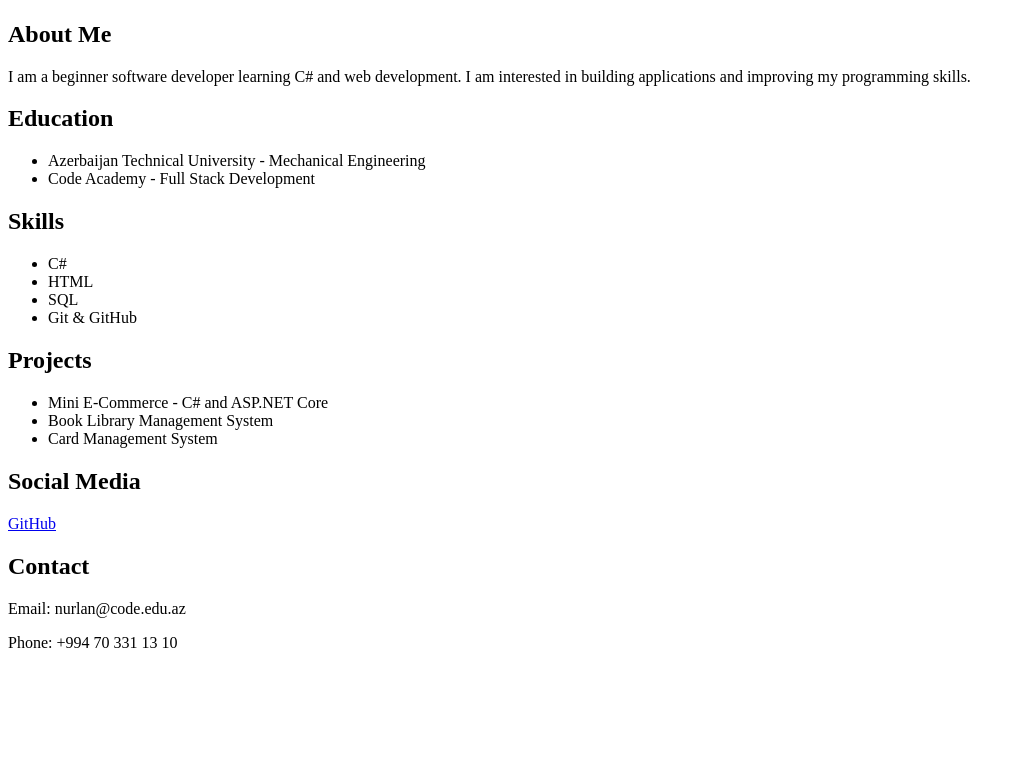
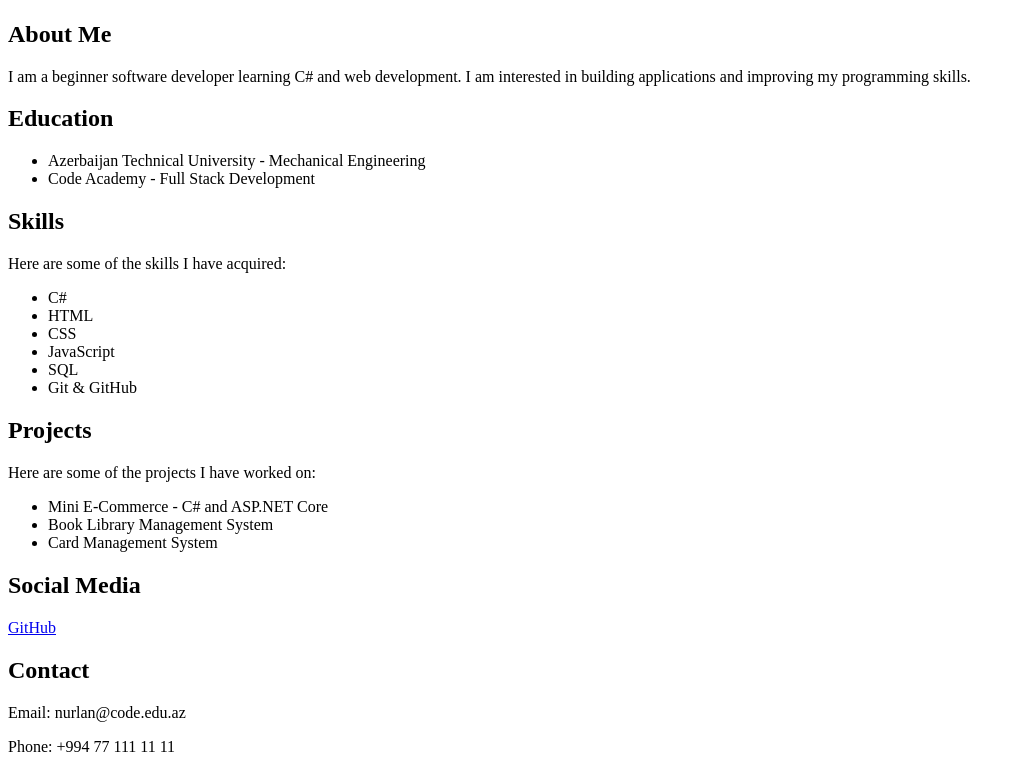
Before and after one commit to nurlansuleymanov/HTML-practica, a plain HTML site: page cv.html in a window 1280 px wide. Shown: the part 419-1191 px from the top of the page, without its empty margins (0-1025 px from the left). Before the commit the page ends 1087 px from the top, so only its background shows below. Drawn offline with Linux system fonts and the light colour scheme.

Commit message:
add html practica

```diff
--- a/cv.html
+++ b/cv.html
@@ -25,15 +25,17 @@
         <li>Code Academy - Full Stack Development</li>
     </ul>
     <h2>Skills</h2>
-
+    <p>Here are some of the skills I have acquired:</p>
     <ul>
         <li>C#</li>
         <li>HTML</li>
+        <li>CSS</li>
+        <li>JavaScript</li>
         <li>SQL</li>
         <li>Git & GitHub</li>
     </ul>
     <h2>Projects</h2>
-
+    <p>Here are some of the projects I have worked on:</p>
 <ul>
     <li>Mini E-Commerce - C# and ASP.NET Core</li>
     <li>Book Library Management System</li>
@@ -47,7 +49,7 @@
 <h2>Contact</h2>
 
 <p>Email: nurlan@code.edu.az</p>
-<p>Phone: +994 70 331 13 10</p>
+<p>Phone: +994 77 111 11 11</p>
 
 </body>
 
```
